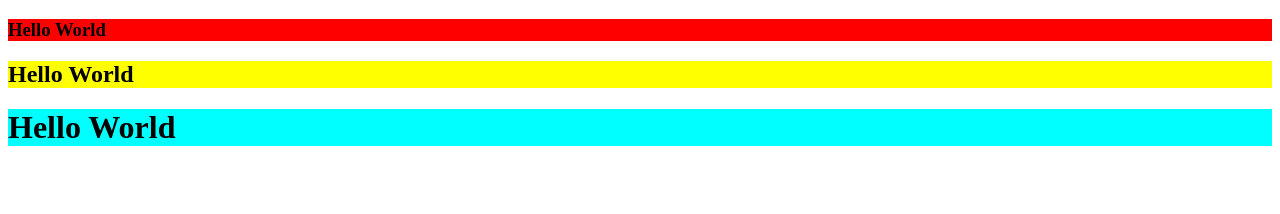
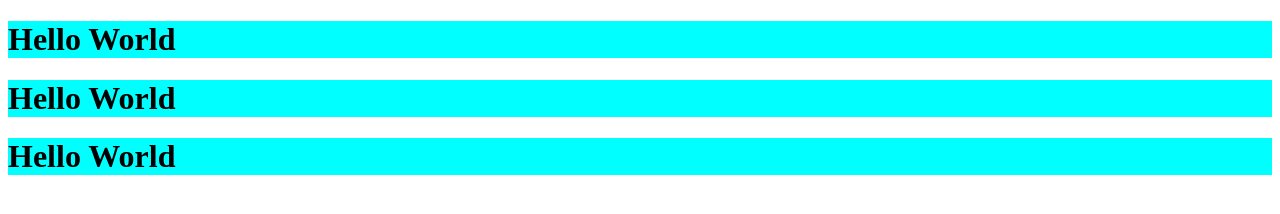
Before and after one commit to tsuji-eiji/HelloWorld, a plain HTML site: page Desktop/HelloWorld/index.html in a window 1280 px wide. Drawn offline with Linux system fonts and the light colour scheme.

Commit message:
[sourcetreeテスト]すべてh1化

```diff
--- a/Desktop/HelloWorld/index.html
+++ b/Desktop/HelloWorld/index.html
@@ -6,8 +6,8 @@
     <link rel="stylesheet" href="style.css">
 </head>
 <body>
-    <h3>Hello World</h3>
-    <h2>Hello World</h2>
+    <h1>Hello World</h1>
+    <h1>Hello World</h1>
     <h1>Hello World</h1>
 </body>
 </html>
```
